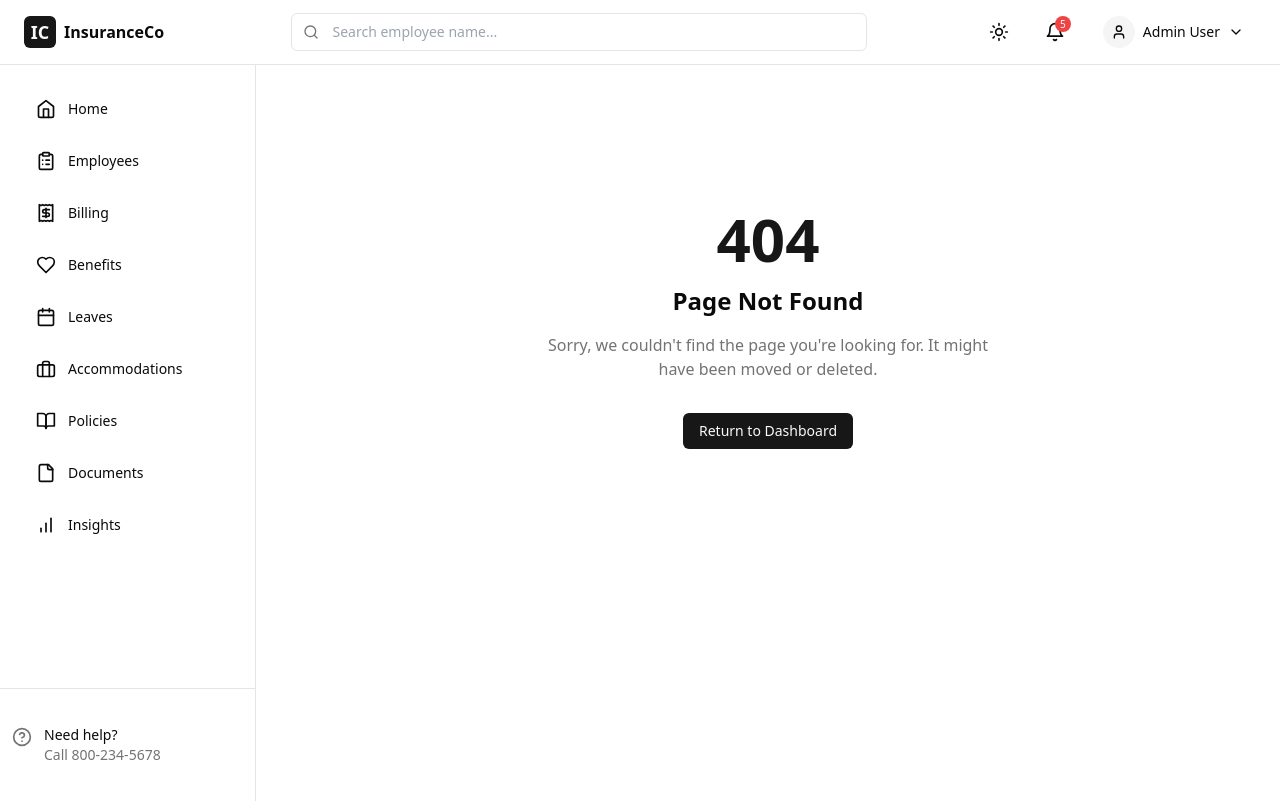
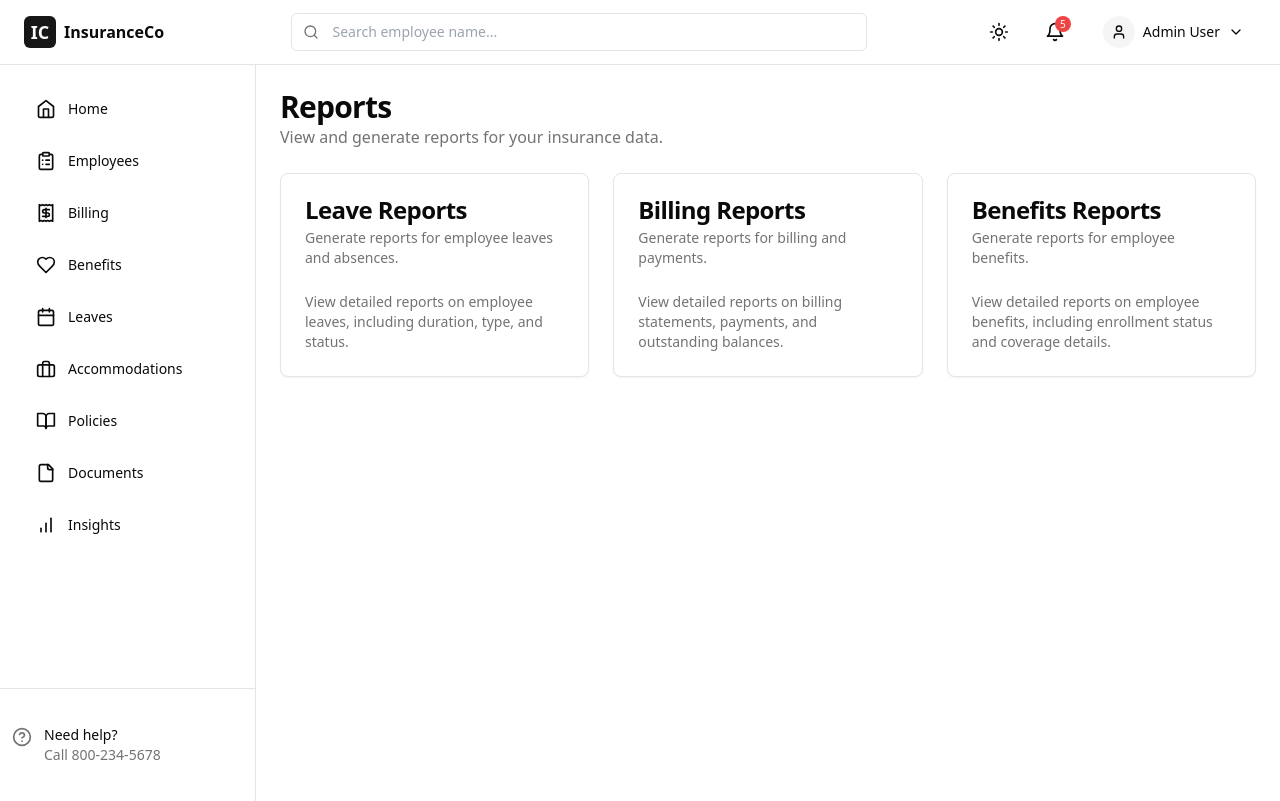
Before and after one commit to briantpatterson/insurance-dashboard, a Next.js app: page /reports in a window 1280 px wide. Before the commit this address had no page. Built offline with nearby package versions, Linux system fonts and the light colour scheme.

Commit message:
Fix TypeScript errors: Add avatar component, fix breadcrumb link, create reports page

```diff
--- a/src/app/leaves/[id]/page.tsx
+++ b/src/app/leaves/[id]/page.tsx
@@ -70,7 +70,7 @@ export default function LeaveDetailsPage({ params }: LeaveDetailsPageProps) {
               </BreadcrumbItem>
               <BreadcrumbSeparator />
               <BreadcrumbItem>
-                <BreadcrumbLink>Leave Details</BreadcrumbLink>
+                <BreadcrumbLink href="#">Leave Details</BreadcrumbLink>
               </BreadcrumbItem>
             </BreadcrumbList>
           </Breadcrumb>
--- /dev/null
+++ b/src/app/reports/page.tsx
@@ -0,0 +1,63 @@
+"use client"
+
+import { DashboardLayout } from "@/components/dashboard-layout"
+import { Card, CardContent, CardDescription, CardHeader, CardTitle } from "@/components/ui/card"
+
+export default function ReportsPage() {
+  return (
+    <DashboardLayout>
+      <div className="flex flex-col space-y-6">
+        <div>
+          <h1 className="text-3xl font-bold tracking-tight">Reports</h1>
+          <p className="text-muted-foreground">
+            View and generate reports for your insurance data.
+          </p>
+        </div>
+
+        <div className="grid gap-6 md:grid-cols-2 lg:grid-cols-3">
+          <Card>
+            <CardHeader>
+              <CardTitle>Leave Reports</CardTitle>
+              <CardDescription>
+                Generate reports for employee leaves and absences.
+              </CardDescription>
+            </CardHeader>
+            <CardContent>
+              <p className="text-sm text-muted-foreground">
+                View detailed reports on employee leaves, including duration, type, and status.
+              </p>
+            </CardContent>
+          </Card>
+
+          <Card>
+            <CardHeader>
+              <CardTitle>Billing Reports</CardTitle>
+              <CardDescription>
+                Generate reports for billing and payments.
+              </CardDescription>
+            </CardHeader>
+            <CardContent>
+              <p className="text-sm text-muted-foreground">
+                View detailed reports on billing statements, payments, and outstanding balances.
+              </p>
+            </CardContent>
+          </Card>
+
+          <Card>
+            <CardHeader>
+              <CardTitle>Benefits Reports</CardTitle>
+              <CardDescription>
+                Generate reports for employee benefits.
+              </CardDescription>
+            </CardHeader>
+            <CardContent>
+              <p className="text-sm text-muted-foreground">
+                View detailed reports on employee benefits, including enrollment status and coverage details.
+              </p>
+            </CardContent>
+          </Card>
+        </div>
+      </div>
+    </DashboardLayout>
+  )
+}
--- /dev/null
+++ b/src/components/ui/avatar.tsx
@@ -0,0 +1,50 @@
+"use client"
+
+import * as React from "react"
+import * as AvatarPrimitive from "@radix-ui/react-avatar"
+
+import { cn } from "@/lib/utils"
+
+const Avatar = React.forwardRef<
+  React.ElementRef<typeof AvatarPrimitive.Root>,
+  React.ComponentPropsWithoutRef<typeof AvatarPrimitive.Root>
+>(({ className, ...props }, ref) => (
+  <AvatarPrimitive.Root
+    ref={ref}
+    className={cn(
+      "relative flex h-10 w-10 shrink-0 overflow-hidden rounded-full",
+      className
+    )}
+    {...props}
+  />
+))
+Avatar.displayName = AvatarPrimitive.Root.displayName
+
+const AvatarImage = React.forwardRef<
+  React.ElementRef<typeof AvatarPrimitive.Image>,
+  React.ComponentPropsWithoutRef<typeof AvatarPrimitive.Image>
+>(({ className, ...props }, ref) => (
+  <AvatarPrimitive.Image
+    ref={ref}
+    className={cn("aspect-square h-full w-full", className)}
+    {...props}
+  />
+))
+AvatarImage.displayName = AvatarPrimitive.Image.displayName
+
+const AvatarFallback = React.forwardRef<
+  React.ElementRef<typeof AvatarPrimitive.Fallback>,
+  React.ComponentPropsWithoutRef<typeof AvatarPrimitive.Fallback>
+>(({ className, ...props }, ref) => (
+  <AvatarPrimitive.Fallback
+    ref={ref}
+    className={cn(
+      "flex h-full w-full items-center justify-center rounded-full bg-muted",
+      className
+    )}
+    {...props}
+  />
+))
+AvatarFallback.displayName = AvatarPrimitive.Fallback.displayName
+
+export { Avatar, AvatarImage, AvatarFallback }
```
